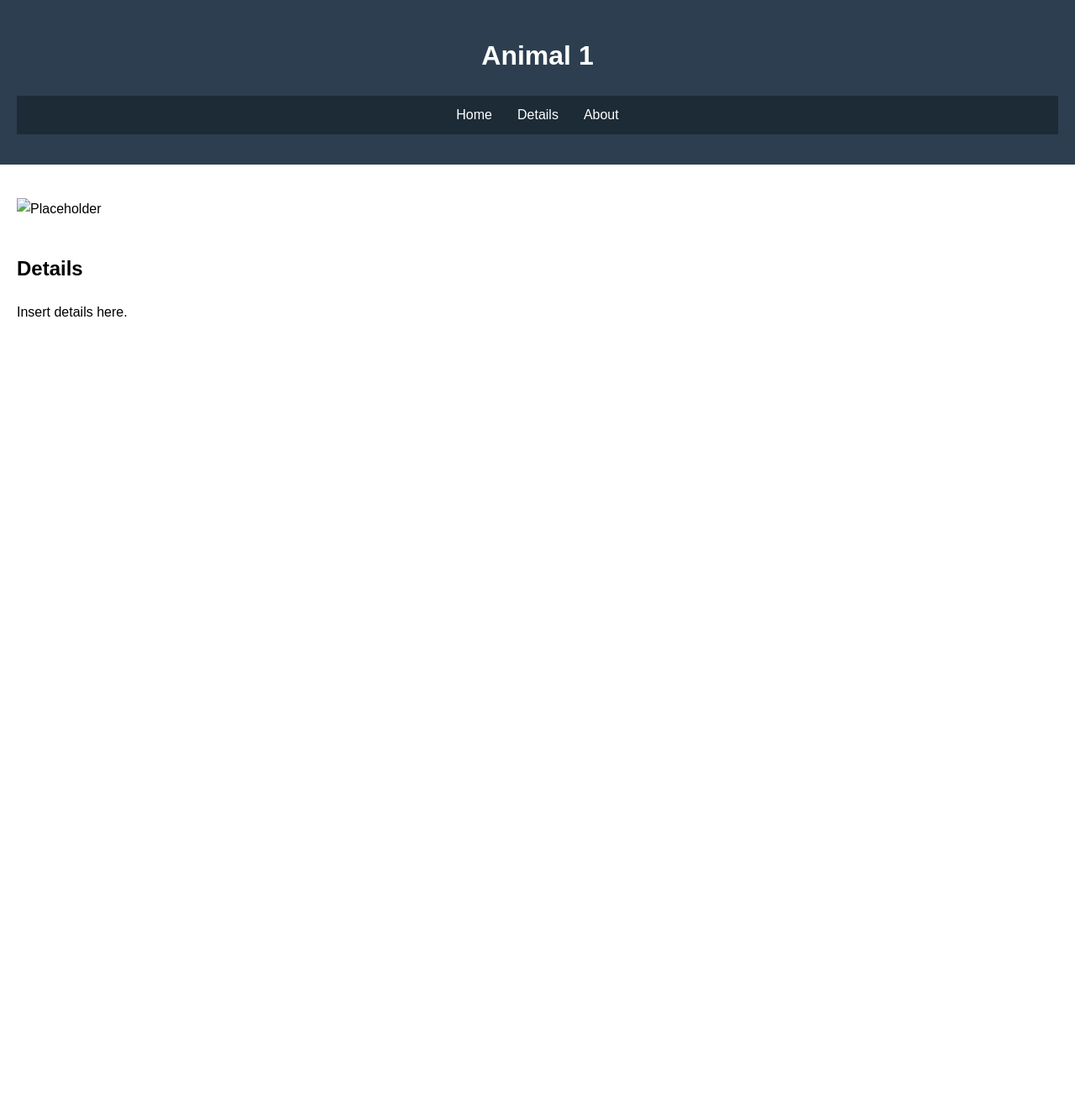
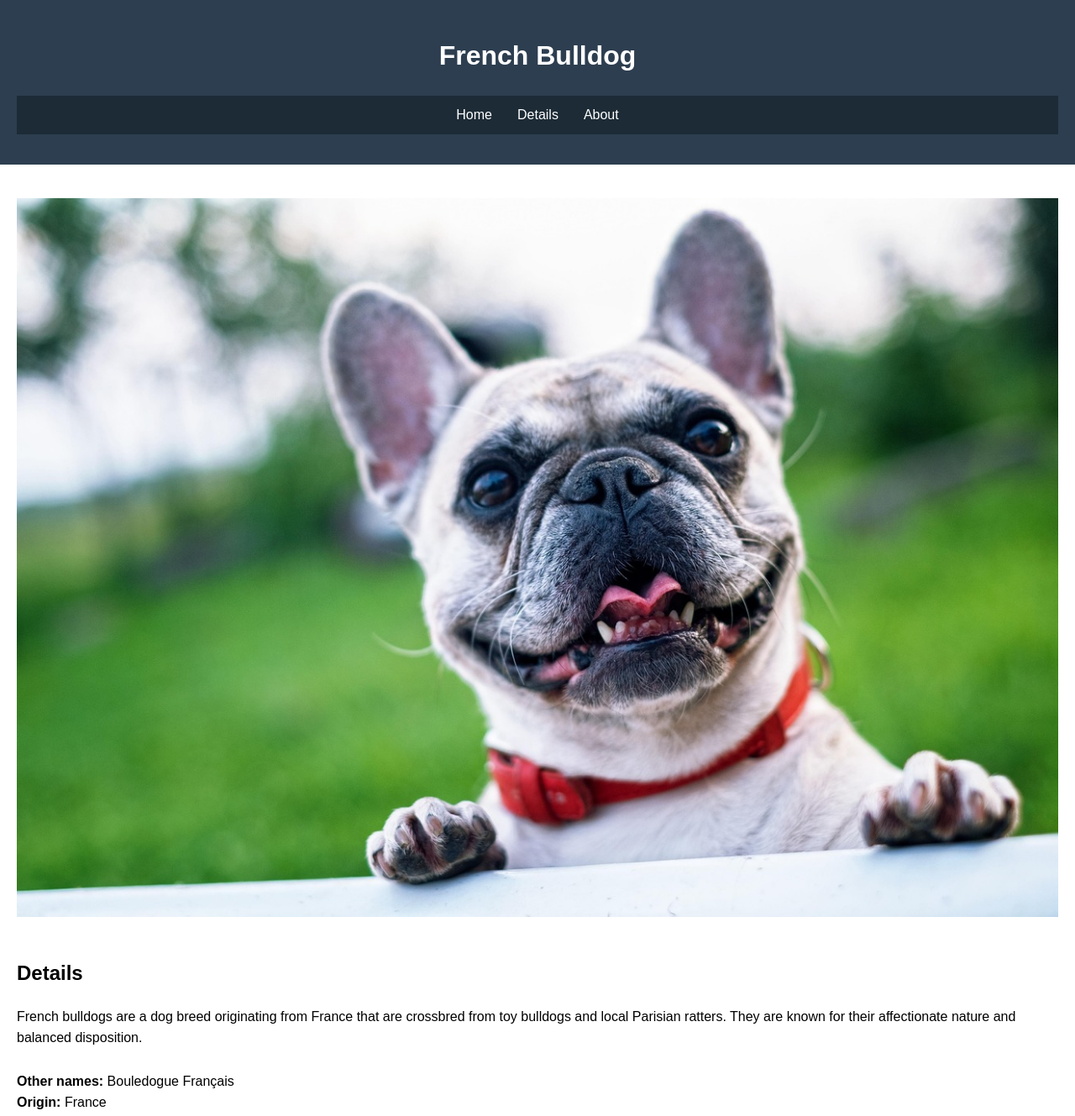
Before and after one commit to Teokim2003/Assignment-2, a plain HTML site: page details.html in a window 1280 px wide. Shown: the whole page at 84% size. Before the commit the page ends 800 px from the top, so only its background shows below. Drawn offline with Linux system fonts and the light colour scheme; files that its build step writes are made by us from their sources.

Commit message:
Update details.html

```diff
--- a/details.html
+++ b/details.html
@@ -3,11 +3,11 @@
 <head>
   <meta charset="UTF-8">
   <title>Animal 1</title>
-  <link rel="stylesheet" href="styles.css">
+  <link rel="stylesheet" href="css/styles.css">
 </head>
 <body>
   <header>
-    <h1>Animal 1</h1>
+    <h1>French Bulldog</h1>
     <nav>
       <ul>
         <li><a href="index.html">Home</a></li>
@@ -17,12 +17,12 @@
     </nav>
   </header>
   <main>
-    <img src="images/Placeholder.png" alt="Placeholder">
+    <img src="images/French Bulldog.jpg" alt="French Bulldog">
     <h2>Details</h2>
     <p>
-      Insert details here.
+      French bulldogs are a dog breed originating from France that are crossbred from toy bulldogs and local Parisian ratters. They are known for their affectionate nature and balanced disposition.<br /><br /><b>Other names:</b> Bouledogue Français<br /><b>Origin:</b> France
     </p>
   </main>
-  <script src="main.js"></script>
+  <script src="js/main.js"></script>
 </body>
 </html>
```
